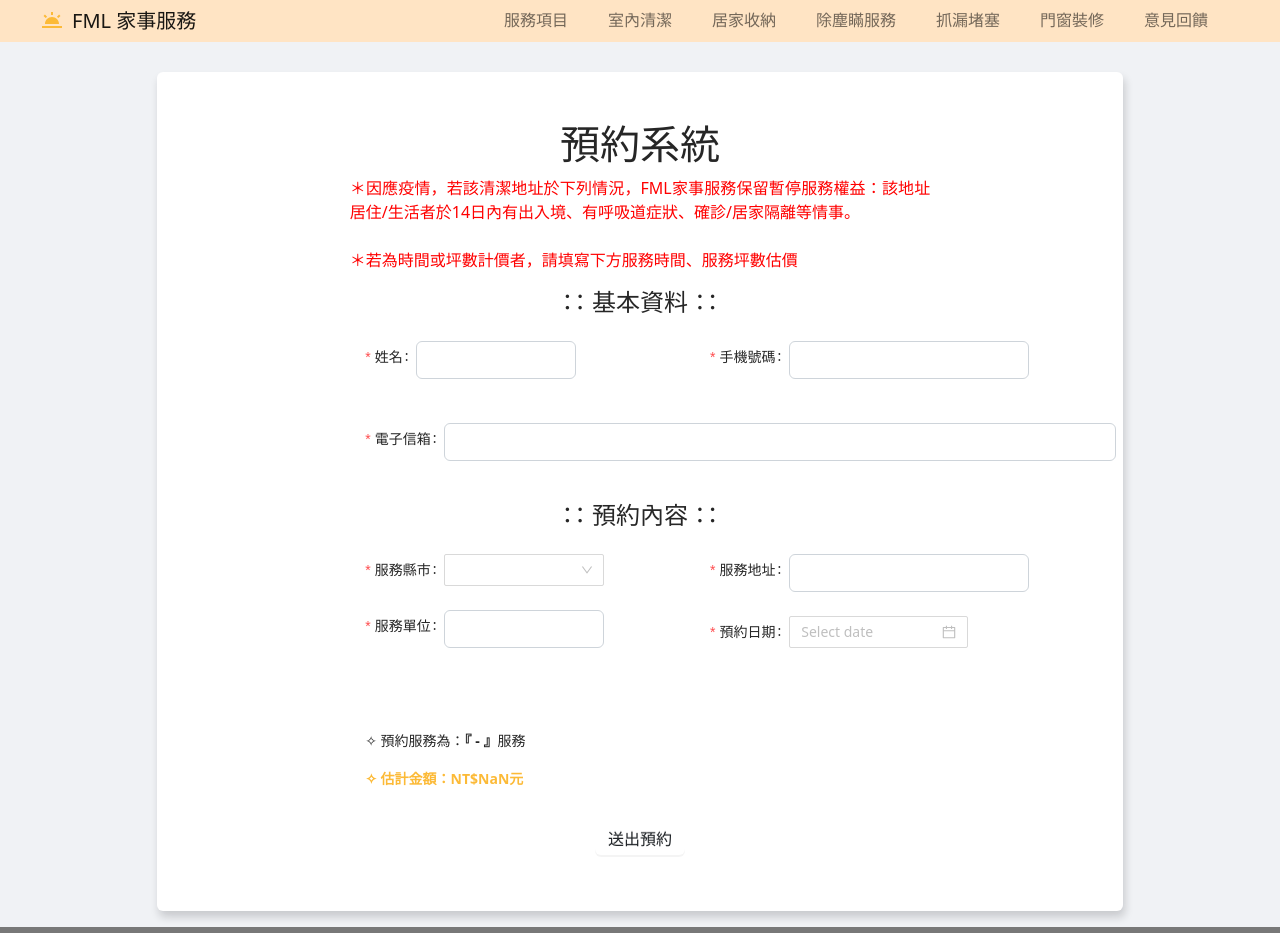
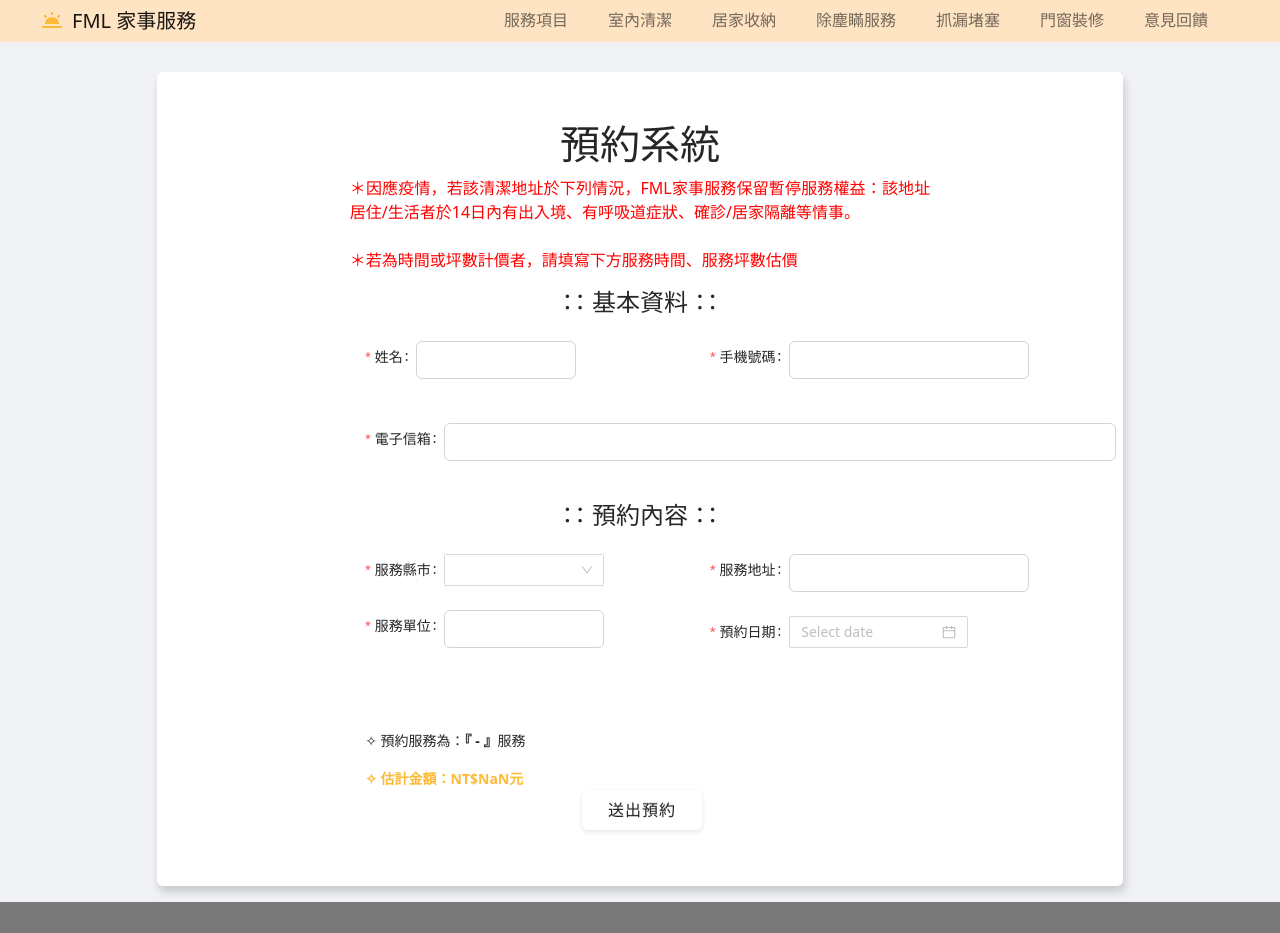
Before and after one commit to lulu0705/2022react_report-react, a React (Create React App) app: page /Reserve/1 in a window 1280 px wide. Shown: the top 933 px of the page. Built offline with nearby package versions, Linux system fonts and the light colour scheme; no server answers; a web font is replaced by a local one.

Commit message:
Add files via upload

```diff
--- a/src/components/FeedbackLayout.jsx
+++ b/src/components/FeedbackLayout.jsx
@@ -199,7 +199,7 @@ const FeedbackLayout = ({ redirect }) => {
 
                 <Button
                     type="primary"
-                    className="btn btn-block confirm-button"
+                    className="service_Reservation"
                     htmlType="submit"
                     style={{  marginTop: '-30px'}}
                 >
--- a/src/components/ReserveLayout.jsx
+++ b/src/components/ReserveLayout.jsx
@@ -389,7 +389,7 @@ const ReserveLayout = ({ product, redirect }) => {
 
           <Button
             type="primary"
-            className="btn confirm-button"
+            className="btn service_Reservation"
             htmlType="submit"
             // onClick={() => {setCompany(product.company);setName(product.name)}}
             // onClick={() => {setProject_name(product.name);sendEmail}}
```
